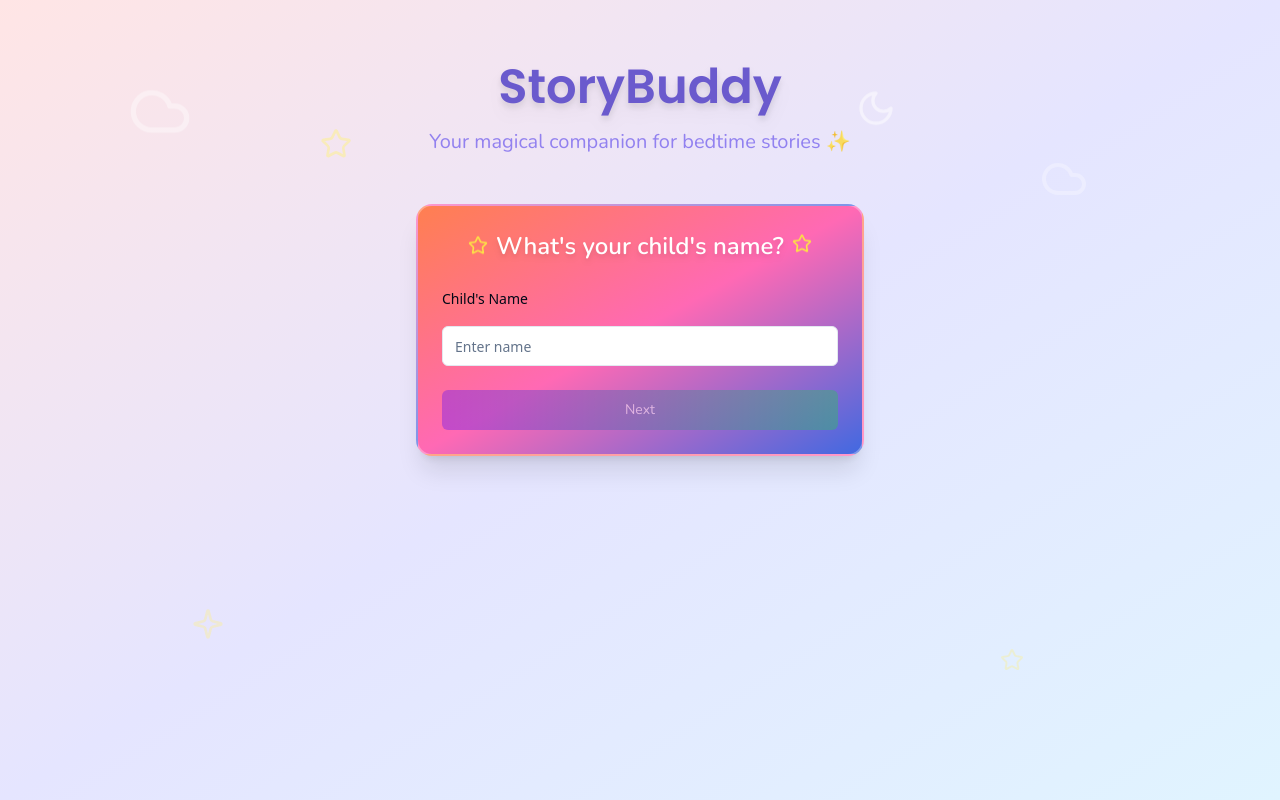
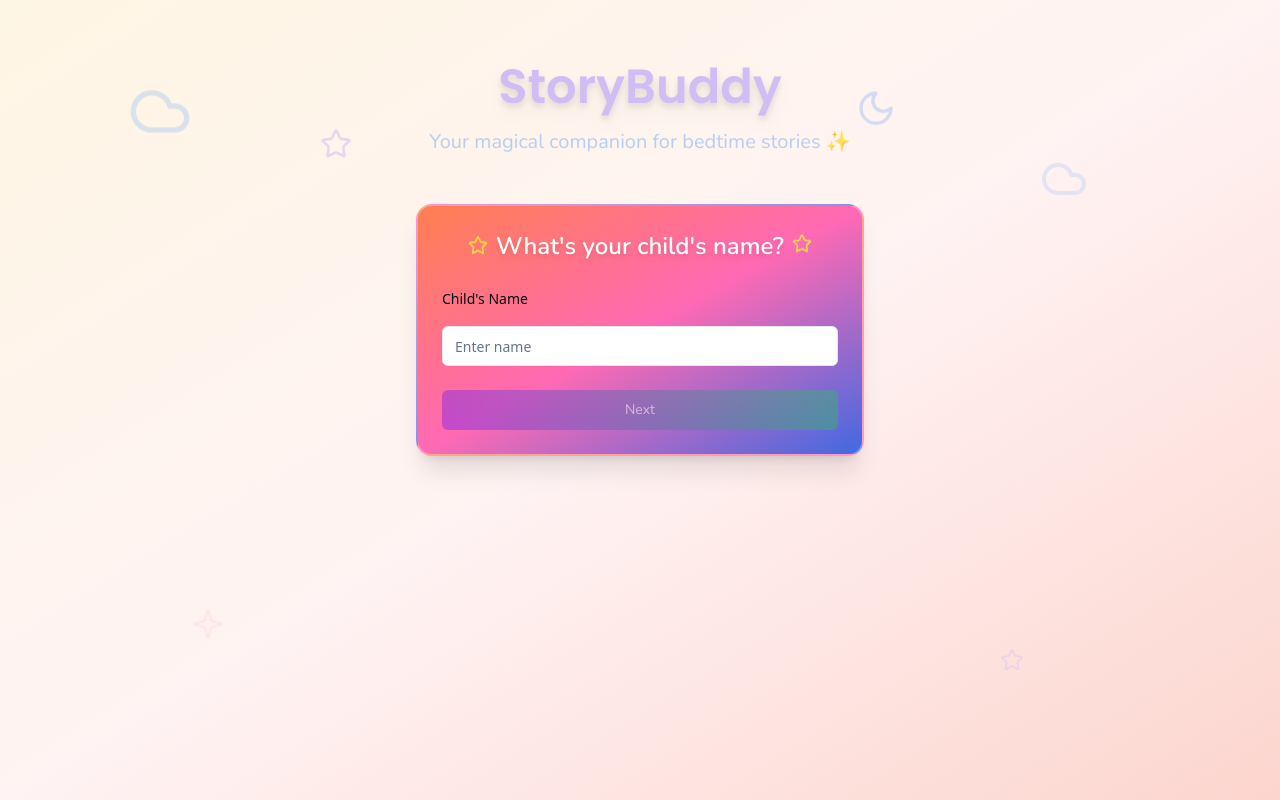
Before and after one commit to pearl04/storybuddy-build-along, a React (Vite) app: page / in a window 1280 px wide. Built offline with nearby package versions, Linux system fonts and the light colour scheme.

Commit message:
Refactor: Update color palette for UI
Updated the UI color palette to evoke a more playful and magical feel, suitable for bedtime stories. The changes affect background, card, button, and header elements.

```diff
--- a/src/components/StoryDisplay.tsx
+++ b/src/components/StoryDisplay.tsx
@@ -14,9 +14,9 @@ const StoryDisplay = ({ story, onRegenerate }: StoryDisplayProps) => {
 
   if (isReading) {
     return (
-      <Card className="w-full max-w-2xl p-8 bg-gradient-to-br from-[#FFE5E5] via-[#F0E6FF] to-[#E0F4FF] text-[#4A4A4A] backdrop-blur-sm shadow-xl rounded-3xl border-2 border-white/30 relative overflow-hidden">
-        <Star className="absolute top-4 right-4 text-yellow-300/50 w-6 h-6 animate-pulse" />
-        <Star className="absolute bottom-4 left-4 text-yellow-300/50 w-4 h-4 animate-pulse" style={{ animationDelay: "0.5s" }} />
+      <Card className="w-full max-w-2xl p-8 bg-gradient-to-br from-storybuddy-cream via-storybuddy-pink to-storybuddy-peach text-gray-700 backdrop-blur-sm shadow-xl rounded-3xl border-2 border-white/30 relative overflow-hidden">
+        <Star className="absolute top-4 right-4 text-storybuddy-lavender/50 w-6 h-6 animate-pulse" />
+        <Star className="absolute bottom-4 left-4 text-storybuddy-lavender/50 w-4 h-4 animate-pulse" style={{ animationDelay: "0.5s" }} />
         <div className="prose max-w-none">
           <div className="text-xl leading-relaxed whitespace-pre-wrap font-poppins space-y-6">
             {story.split('\n\n').map((paragraph, index) => (
@@ -31,16 +31,16 @@ const StoryDisplay = ({ story, onRegenerate }: StoryDisplayProps) => {
   }
 
   return (
-    <Card className="w-full max-w-2xl p-6 bg-gradient-to-br from-[#FFE5E5] via-[#F0E6FF] to-[#E0F4FF] backdrop-blur-sm shadow-xl rounded-3xl border-2 border-white/30">
+    <Card className="w-full max-w-2xl p-6 bg-gradient-to-br from-storybuddy-cream via-storybuddy-pink to-storybuddy-peach backdrop-blur-sm shadow-xl rounded-3xl border-2 border-white/30">
       <div className="prose max-w-none mb-6">
-        <div className="text-lg leading-relaxed text-[#4A4A4A] whitespace-pre-wrap font-poppins">
+        <div className="text-lg leading-relaxed text-gray-700 whitespace-pre-wrap font-poppins">
           {story}
         </div>
       </div>
       <div className="flex gap-4">
         <Button
           onClick={onRegenerate}
-          className="flex-1 bg-gradient-to-r from-[#9370DB] to-[#B19CD9] text-white hover:opacity-90 transition-all duration-300"
+          className="flex-1 bg-gradient-to-r from-storybuddy-lavender to-storybuddy-blue text-white hover:opacity-90 transition-all duration-300"
         >
           <div className="flex items-center gap-2">
             <Play className="w-4 h-4" />
@@ -49,7 +49,7 @@ const StoryDisplay = ({ story, onRegenerate }: StoryDisplayProps) => {
         </Button>
         <Button
           onClick={() => setIsReading(true)}
-          className="flex-1 bg-gradient-to-r from-[#87CEEB] to-[#B19CD9] text-white hover:opacity-90 transition-all duration-300"
+          className="flex-1 bg-gradient-to-r from-storybuddy-peach to-storybuddy-lavender text-white hover:opacity-90 transition-all duration-300"
         >
           <div className="flex items-center gap-2">
             <BookOpen className="w-4 h-4" />
--- a/src/pages/Index.tsx
+++ b/src/pages/Index.tsx
@@ -31,25 +31,25 @@ const Index = () => {
   };
 
   return (
-    <div className="min-h-screen bg-gradient-to-br from-[#FFE5E5] via-[#E5E5FF] to-[#E0F4FF] animate-gradient bg-size-200 relative overflow-hidden">
+    <div className="min-h-screen bg-gradient-to-br from-storybuddy-cream via-storybuddy-pink to-storybuddy-peach animate-gradient bg-size-200 relative overflow-hidden">
       {/* Decorative elements */}
       <div className="absolute inset-0 overflow-hidden pointer-events-none">
-        <Cloud className="absolute top-20 left-[10%] text-white/40 w-16 h-16 animate-float" />
-        <Cloud className="absolute top-40 right-[15%] text-white/30 w-12 h-12 animate-float" style={{ animationDelay: "1s" }} />
-        <Star className="absolute top-32 left-[25%] text-yellow-200/60 w-8 h-8 animate-pulse" />
-        <Star className="absolute bottom-32 right-[20%] text-yellow-200/60 w-6 h-6 animate-pulse" style={{ animationDelay: "0.5s" }} />
-        <Moon className="absolute top-24 right-[30%] text-white/50 w-10 h-10 animate-float" style={{ animationDelay: "1.5s" }} />
-        <Sparkle className="absolute bottom-40 left-[15%] text-yellow-200/70 w-8 h-8 animate-pulse" style={{ animationDelay: "0.7s" }} />
+        <Cloud className="absolute top-20 left-[10%] text-storybuddy-blue/40 w-16 h-16 animate-float" />
+        <Cloud className="absolute top-40 right-[15%] text-storybuddy-blue/30 w-12 h-12 animate-float" style={{ animationDelay: "1s" }} />
+        <Star className="absolute top-32 left-[25%] text-storybuddy-lavender/60 w-8 h-8 animate-pulse" />
+        <Star className="absolute bottom-32 right-[20%] text-storybuddy-lavender/60 w-6 h-6 animate-pulse" style={{ animationDelay: "0.5s" }} />
+        <Moon className="absolute top-24 right-[30%] text-storybuddy-blue/50 w-10 h-10 animate-float" style={{ animationDelay: "1.5s" }} />
+        <Sparkle className="absolute bottom-40 left-[15%] text-storybuddy-peach/70 w-8 h-8 animate-pulse" style={{ animationDelay: "0.7s" }} />
       </div>
 
       <div className="container mx-auto px-4 py-8 md:py-16 relative">
-        {/* Title section with mascot */}
+        {/* Title section */}
         <div className="flex flex-col items-center mb-12">
           <div className="text-center relative">
-            <h1 className="text-4xl md:text-5xl font-bold text-center mb-4 text-[#6A5ACD] drop-shadow-lg animate-float font-poppins">
+            <h1 className="text-4xl md:text-5xl font-bold text-center mb-4 text-storybuddy-lavender drop-shadow-lg animate-float font-poppins">
               StoryBuddy
             </h1>
-            <p className="text-lg md:text-xl text-[#7B68EE]/80 font-nunito max-w-md mx-auto">
+            <p className="text-lg md:text-xl text-storybuddy-blue/80 font-nunito max-w-md mx-auto">
               Your magical companion for bedtime stories ✨
             </p>
           </div>
@@ -57,10 +57,10 @@ const Index = () => {
 
         <div className="flex flex-col items-center justify-center gap-8 relative">
           {isGenerating ? (
-            <Card className="w-full max-w-md p-6 bg-white/80 backdrop-blur-sm shadow-xl rounded-3xl border-2 border-[#E6E6FA]/30">
+            <Card className="w-full max-w-md p-6 bg-storybuddy-pink/80 backdrop-blur-sm shadow-xl rounded-3xl border-2 border-storybuddy-peach/30">
               <div className="flex flex-col items-center gap-4">
-                <Loader className="w-8 h-8 animate-spin text-[#9370DB]" />
-                <p className="text-lg font-medium text-[#6A5ACD] font-poppins">
+                <Loader className="w-8 h-8 animate-spin text-storybuddy-lavender" />
+                <p className="text-lg font-medium text-storybuddy-lavender font-poppins">
                   Creating your magical story...
                 </p>
               </div>
--- a/tailwind.config.ts
+++ b/tailwind.config.ts
@@ -29,12 +29,11 @@ export default {
         background: "hsl(var(--background))",
         foreground: "hsl(var(--foreground))",
         storybuddy: {
-          pink: "#FF69B4",
-          blue: "#4169E1",
-          purple: "#8A2BE2",
-          yellow: "#FFD700",
-          green: "#3CB371",
-          orange: "#FF7F50",
+          cream: "#FEF6E4",
+          pink: "#FFF3F3",
+          peach: "#FCD5CE",
+          lavender: "#D0BDF4",
+          blue: "#A3C4F3",
         },
         primary: {
           DEFAULT: "hsl(var(--primary))",
```
